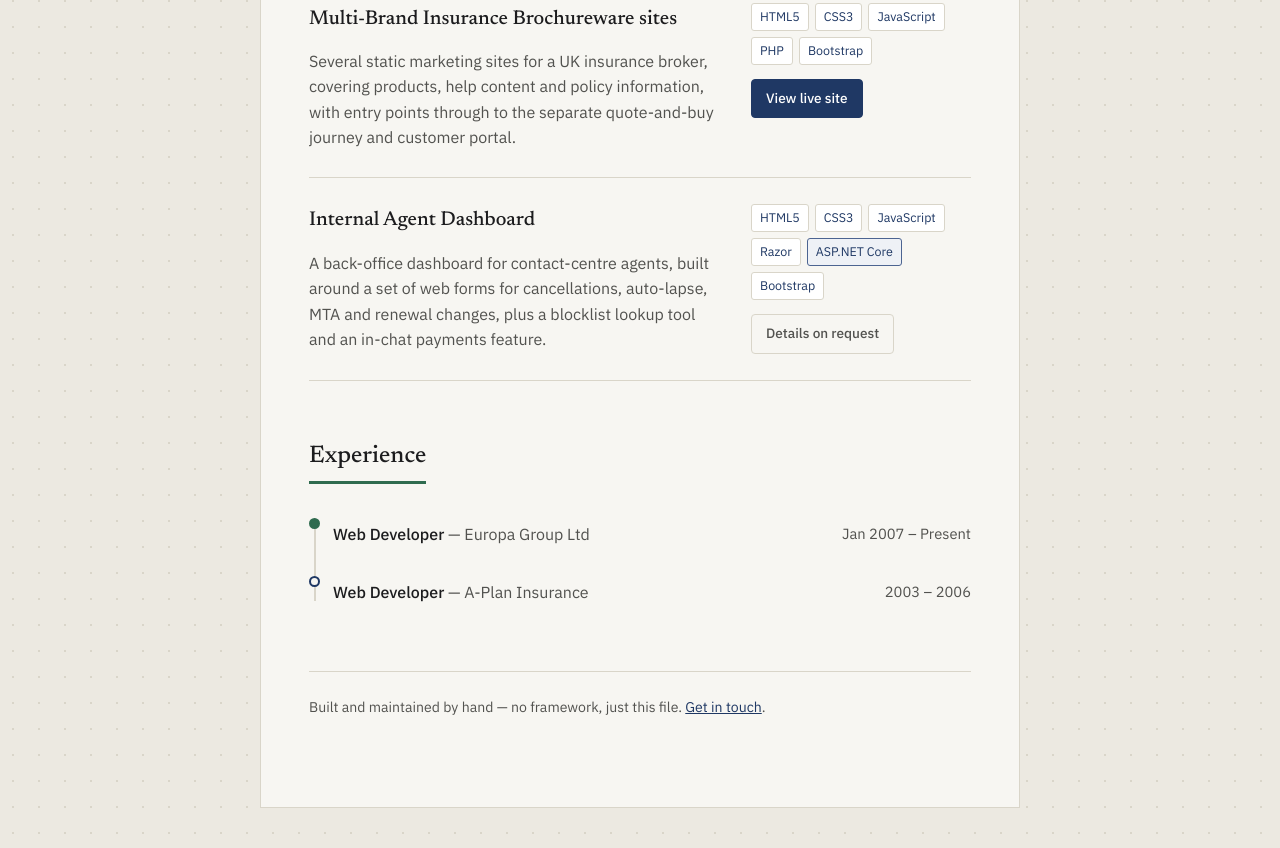
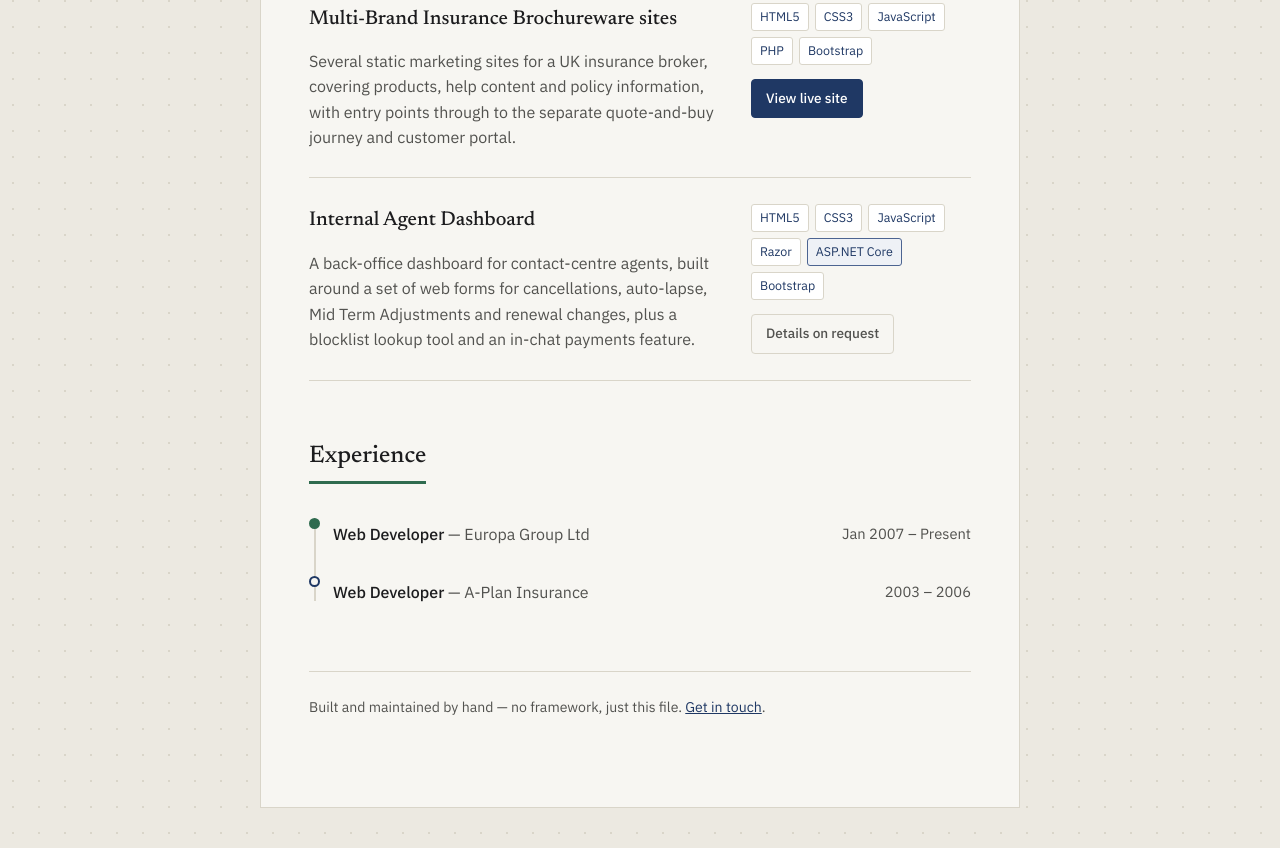
Before and after one commit to darrendavidse/darrendavidse.github.io, a plain HTML site: page index.html in a window 1280 px wide. Shown: the part 1260-2108 px from the top of the page. Drawn offline with Linux system fonts and the light colour scheme.

Commit message:
MTA tweak.

```diff
--- a/index.html
+++ b/index.html
@@ -481,7 +481,7 @@
       },
       {
         title: "Internal Agent Dashboard",
-        description: "A back-office dashboard for contact-centre agents, built around a set of web forms for cancellations, auto-lapse, MTA and renewal changes, plus a blocklist lookup tool and an in-chat payments feature.",
+        description: "A back-office dashboard for contact-centre agents, built around a set of web forms for cancellations, auto-lapse, Mid Term Adjustments and renewal changes, plus a blocklist lookup tool and an in-chat payments feature.",
         tags: ["HTML5", "CSS3", "JavaScript", "Razor", "ASP.NET Core", "Bootstrap"],
         url: ""
       }
```
